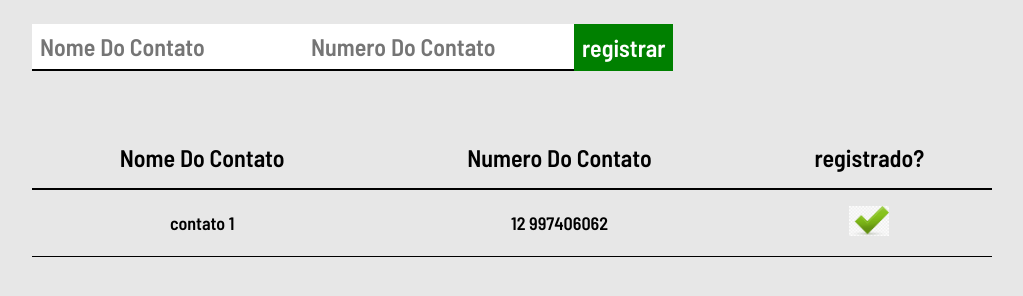
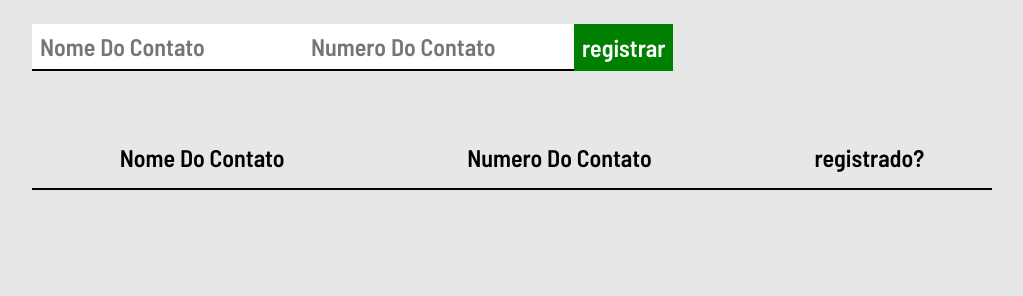
Before and after one commit to Luizferreira01/PROJETO-ebac-22, a plain HTML site: page html/index.html in a window 1280 px wide. Shown: the part 164-460 px from the top of the page, without its empty margins (128-1151 px from the left). Drawn offline with Linux system fonts and the light colour scheme.

Commit message:
Update index.html

```diff
--- a/html/index.html
+++ b/html/index.html
@@ -30,9 +30,6 @@
         </thead>
         <tbody>
             <tr>
-                <td>contato 1</td>
-                <td>12 997406062</td>
-                <td><img src="/imagem/confirmar.png" alt="emoji confirmado"></td>
             </tr>
         </tbody>
         <tfoot>
```
